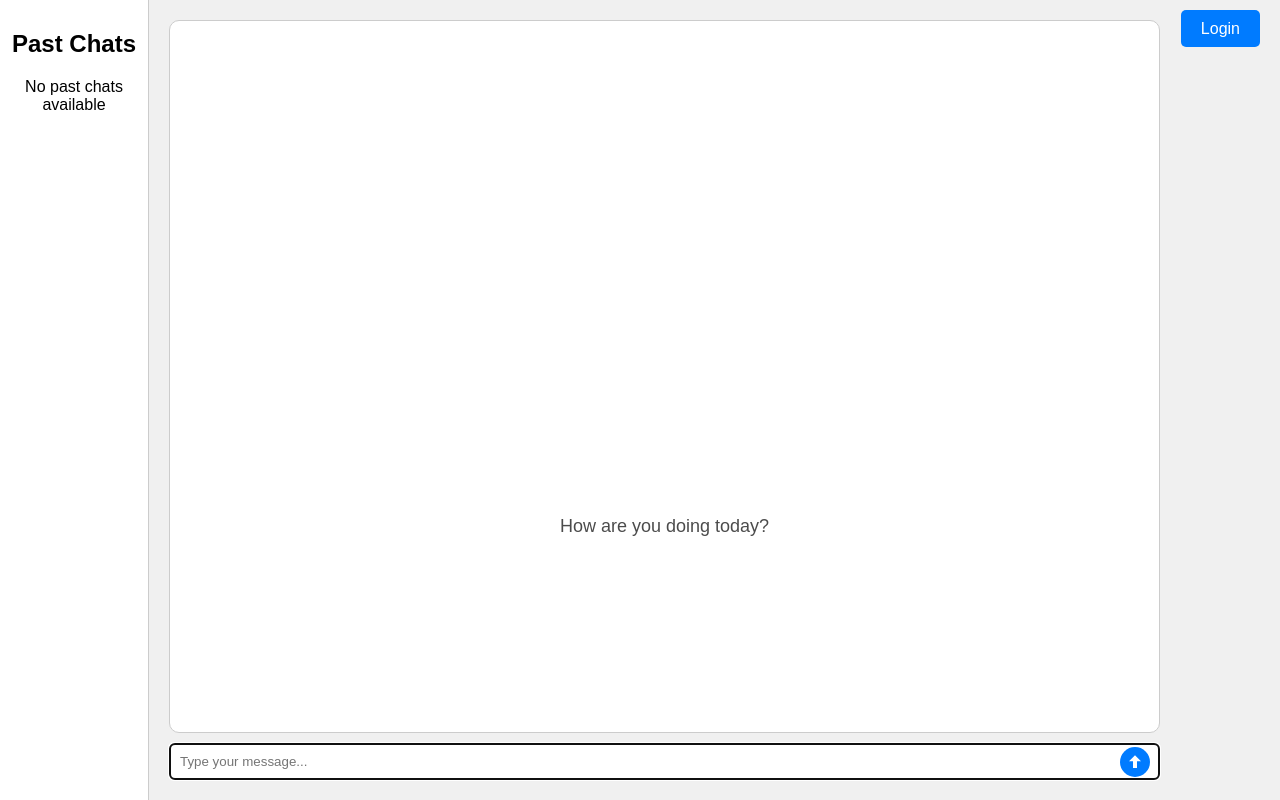
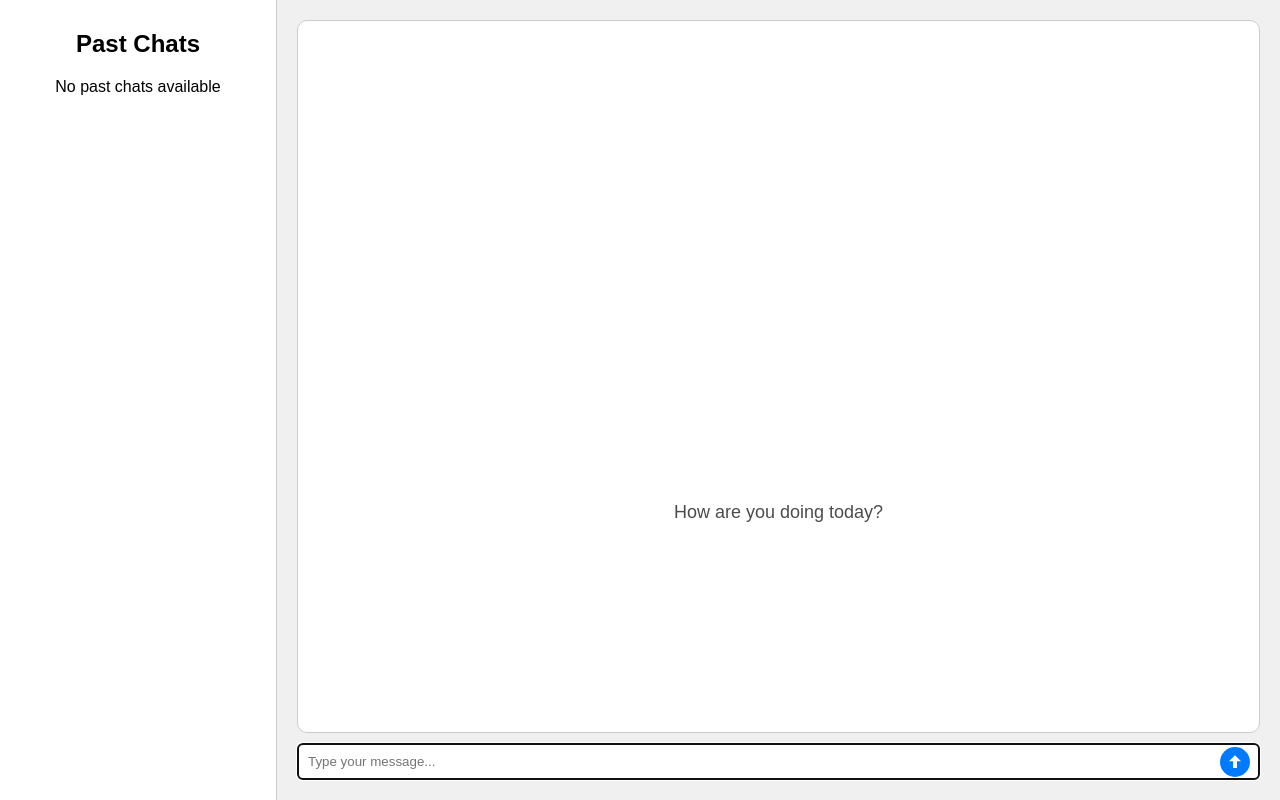
Before and after one commit to Karthik-TK/melanchatly, a React (Create React App) app in the folder companion_ui/: page / in a window 1280 px wide. Built offline with nearby package versions, Linux system fonts and the light colour scheme.

Commit message:
fix home page

```diff
--- a/companion_ui/src/components/home.js
+++ b/companion_ui/src/components/home.js
@@ -1,31 +1,90 @@
-import React, { useState, useEffect, useRef} from "react";
-import { Link, Route, Routes } from "react-router-dom";
-import Login from "../Login";
+import axios from "axios";
+import React, { useEffect, useRef, useState } from "react";
+import ReactMarkdown from "react-markdown";
+
+const MAIN_URL = "http://localhost:8081";
 
 function Home() {
   const [messages, setMessages] = useState([]);
-    const [input, setInput] = useState('');
+  const [input, setInput] = useState("");
   const [isChatStarted, setIsChatStarted] = useState(false);
+  const [loading, setLoading] = useState(false);
   const inputRef = useRef(null);
-    const [username, setUsername] = useState('');
 
-    const handleSend = () => {
-        if (input.trim() !== '') {
-            setMessages(prevMessages => [...prevMessages, { text: input, fromUser: true }]);
-            setInput('');
-            if(!isChatStarted){
+  const handleSubmit = async (e) => {
+    e.preventDefault();
+    if (!input) return;
+
+    setMessages((prevMessages) => [
+      ...prevMessages,
+      { text: input, fromUser: true },
+    ]);
+    setInput("");
+    if (!isChatStarted) {
       setIsChatStarted(true);
     }
-            setMessages(prevMessages => [
+
+    setLoading(true);
+
+    try {
+      const response = await axios.post(
+        `${MAIN_URL}/v1/chat/completions?question=${encodeURIComponent(input)}`
+      );
+      const data = response.data;
+
+      const botMessage = {
+        text: data.content.content,
+        fromUser: false,
+        subMessages: [],
+      };
+
+      // Handle emergency, other users, and resources as before
+      if (data.emergency) {
+        botMessage.subMessages.push(
+          { text: "Emergency Contacts:", type: "header" },
+          { text: "📞 911: Emergency services (Police, Fire, Medical)" },
+          { text: `📞 HealthCare: ${data.emergency.HealthCare}` },
+          ...Object.entries(data.emergency.NearbyHospitals).map(
+            ([name, address]) => ({
+              text: `${name}: ${address}`,
+            })
+          ),
+          { text: `📞 Poison Control: ${data.emergency.PoisonControl}` }
+        );
+      }
+
+      if (data.other_users) {
+        botMessage.subMessages.push({
+          text: data.other_users,
+          type: "info",
+        });
+      }
+
+      if (data.resources && data.resources.length > 0) {
+        botMessage.subMessages.push(
+          { text: "Resources:", type: "header" },
+          ...data.resources.map((resource) => ({
+            text: resource,
+            link: resource,
+          }))
+        );
+      }
+
+      setMessages((prevMessages) => [...prevMessages, botMessage]);
+    } catch (error) {
+      console.error("Error fetching data:", error);
+      setMessages((prevMessages) => [
         ...prevMessages,
-                { text: "This is a response from the bot.", fromUser: false }
+        { text: "Error fetching response", fromUser: false },
       ]);
+    } finally {
+      setLoading(false);
     }
   };
 
   const handleKeyDown = (e) => {
-        if(e.key === 'Enter') {
-            handleSend();
+    if (e.key === "Enter") {
+      handleSubmit(e);
     }
   };
 
@@ -33,118 +92,180 @@ function Home() {
     inputRef.current.focus();
   }, []);
 
-    const handleLogin = (username) => {
-        setUsername(username);
-    };
-
-    const isLoggedIn = !!username;//Determine if user is logged in based on the presence of username
-
   return (
-        <div style={{ display: 'flex', height: '100vh', backgroundColor: '#f0f0f0', fontFamily: 'Arial, sans-serif', position: 'relative' }}>
-            {/* Login Button in Top Right */}
-            <div style={{
-                position: 'absolute',
-                top: '20px',
-                right: '20px',
-                zIndex: 1000, // Ensure it's on top of other elements
-            }}>
-                {isLoggedIn ? (
-                    <span style={{ padding: '10px', backgroundColor: '#007bff', color: 'white', borderRadius: '5px' }}>
-                        {username}
-                    </span>
-                ) : (
-                    <Link to="/Login" style={{
-                        padding: '10px 20px',
-                        backgroundColor: '#007bff',
-                        color: 'white',
-                        borderRadius: '5px',
-                        textDecoration: 'none'
-                    }}>Login</Link>
-                )}
-            </div>
-
-            {/* Left column for past chats */}
-            <div style={{ flex: '0 0 10%', padding: '10px', borderRight: '1px solid #ccc', backgroundColor: '#fff' }}>
+    <div
+      style={{
+        display: "flex",
+        height: "100vh",
+        backgroundColor: "#f0f0f0",
+        fontFamily: "Arial, sans-serif",
+      }}
+    >
+      <div
+        style={{
+          flex: "0 0 20%",
+          padding: "10px",
+          borderRight: "1px solid #ccc",
+          backgroundColor: "#fff",
+        }}
+      >
         <h2>Past Chats</h2>
         <div>No past chats available</div>
       </div>
 
-            {/* Main chat area */}
-            <div style={{ flex: '1', display: 'flex', flexDirection: 'column', padding: '20px', marginRight: '100px'}}>
-                <div style={{ flex: '1', overflowY: 'auto', border: '1px solid #ccc', borderRadius: '10px', padding: '10px', backgroundColor: '#fff' }}>
+      <div
+        style={{
+          flex: "1",
+          display: "flex",
+          flexDirection: "column",
+          padding: "20px",
+        }}
+      >
+        <div
+          style={{
+            flex: "1",
+            overflowY: "auto",
+            border: "1px solid #ccc",
+            borderRadius: "10px",
+            padding: "10px",
+            backgroundColor: "#fff",
+          }}
+        >
           {messages.map((msg, index) => (
             <div
               key={index}
               style={{
-                                padding: '10px',
-                                borderRadius: '5px',
-                                margin: '5px 0',
-                                maxWidth: '100%',
-                                wordWrap: 'break-word',
-                                overflowWrap: 'anywhere',
-                                wordBreak: 'break-word',
-                                whiteSpace: 'pre-wrap',
-                                backgroundColor: msg.fromUser ? '#e1ffc7' : '#f1f0f0',
-                                alignSelf: msg.fromUser ? 'flex-end' : 'flex-start', // Adjust alignment for user and bot
-                                textAlign: msg.fromUser ? 'right' : 'left',
-                                marginLeft: msg.fromUser ? 'auto' : '0',
-                                display: 'flex',
-                                justifyContent: msg.fromUser ? 'flex-end' : 'flex-start'
+                textAlign: msg.fromUser ? "right" : "left",
+                margin: "5px 0",
+                width: "100%", // Ensure it takes the full width
+                display: "flex",
+                justifyContent: msg.fromUser ? "flex-end" : "flex-start",
               }}
             >
-                            {msg.text}
+              <div
+                className={`chat-message ${
+                  msg.fromUser ? "from-user" : "from-bot"
+                }`}
+                style={{
+                  backgroundColor: msg.fromUser ? "#e1ffc7" : "#f1f0f0",
+                  padding: "10px",
+                  borderRadius: "10px",
+                  width: "fit-content",
+                  maxWidth: "70%", // Limit max width
+                }}
+              >
+                <ReactMarkdown>{msg.text}</ReactMarkdown>
+                {msg.subMessages && msg.subMessages.length > 0 && (
+                  <div
+                    style={{
+                      backgroundColor: "#e6f7ff",
+                      border: "1px solid #b3e0ff",
+                      borderRadius: "8px",
+                      padding: "6px 12px",
+                      marginTop: "10px",
+                    }}
+                  >
+                    <h4 style={{ margin: "0 0 10px" }}>
+                      Additional Information:
+                    </h4>
+                    {msg.subMessages.map((info, subIndex) => (
+                      <div
+                        key={subIndex}
+                        style={{ margin: "5px 0", textAlign: "left" }}
+                      >
+                        {info.type === "header" ? (
+                          <strong>{info.text}</strong>
+                        ) : info.link ? (
+                          <div>
+                            <ul
+                              style={{ paddingLeft: "20px", margin: "5px 0" }}
+                            >
+                              <li>
+                                <a
+                                  href={info.link}
+                                  target="_blank"
+                                  rel="noopener noreferrer"
+                                >
+                                  {info.text}
+                                </a>
+                              </li>
+                            </ul>
+                          </div>
+                        ) : (
+                          info.text
+                        )}
                       </div>
                     ))}
-                    {!isChatStarted && (
-                        <div style={{
-                            textAlign: 'center',
-                            marginTop: '50%',
+                  </div>
+                )}
+              </div>
+            </div>
+          ))}
+          {loading && (
+            <div
+              style={{ textAlign: "center", padding: "10px", color: "#888" }}
+            >
+              Thinking...
+            </div>
+          )}
+          {!isChatStarted && !loading && (
+            <div
+              style={{
+                textAlign: "center",
+                marginTop: "50%",
                 opacity: 0.7,
-                            fontSize: '18px'
-                        }}>
+                fontSize: "18px",
+              }}
+            >
               <p>How are you doing today?</p>
             </div>
           )}
         </div>
 
-                {/* Input field and send button */}
-                <div style={{ position: 'relative', marginTop: '10px' }}>
+        <form
+          onSubmit={handleSubmit}
+          style={{ position: "relative", marginTop: "10px" }}
+        >
           <input
             type="text"
             value={input}
             onChange={(e) => setInput(e.target.value)}
             onKeyDown={handleKeyDown}
-                        ref = {inputRef}
+            ref={inputRef}
             placeholder="Type your message..."
             style={{
-                            width: '100%',
-                            padding: '10px 50px 10px 10px', // Padding on left and right
-                            border: '1px solid #ccc',
-                            borderRadius: '5px',
-                            boxSizing: 'border-box' // Ensures padding doesn't affect width
+              width: "100%",
+              padding: "10px 50px 10px 10px",
+              border: "1px solid #ccc",
+              borderRadius: "5px",
+              boxSizing: "border-box",
             }}
           />
           <button
-                        onClick={handleSend}
+            type="submit"
             style={{
-                            position: 'absolute',
-                            right: '10px',
-                            top: '50%',
-                            transform: 'translateY(-50%)',
-                            border: 'none',
-                            borderRadius: '50%',
-                            backgroundColor: '#007bff',
-                            color: 'white',
-                            cursor: 'pointer',
-                            width: '30px',
-                            height: '30px',
-                            display: 'flex',
-                            justifyContent: 'center',
-                            alignItems: 'center',
-                            transition: 'background-color 0.3s ease'
+              position: "absolute",
+              right: "10px",
+              top: "50%",
+              transform: "translateY(-50%)",
+              border: "none",
+              borderRadius: "50%",
+              backgroundColor: "#007bff",
+              color: "white",
+              cursor: "pointer",
+              width: "30px",
+              height: "30px",
+              display: "flex",
+              justifyContent: "center",
+              alignItems: "center",
+              transition: "background-color 0.3s ease",
             }}
-                        onMouseEnter={e => e.currentTarget.style.backgroundColor = '#0056b3'}
-                        onMouseLeave={e => e.currentTarget.style.backgroundColor = '#007bff'}
+            onMouseEnter={(e) =>
+              (e.currentTarget.style.backgroundColor = "#0056b3")
+            }
+            onMouseLeave={(e) =>
+              (e.currentTarget.style.backgroundColor = "#007bff")
+            }
           >
             <svg
               xmlns="http://www.w3.org/2000/svg"
@@ -156,12 +277,8 @@ function Home() {
               <path d="M2 12l9-9v6h10v6H11v6z" transform="rotate(90 12 12)" />
             </svg>
           </button>
+        </form>
       </div>
-            </div>
-            {/* Routes for the application */}
-            <Routes>
-                <Route path="/Login" element={<Login onLogin={handleLogin} />} />
-            </Routes>
     </div>
   );
 }
```
Lines whose indentation alone changed are shown as unchanged.
